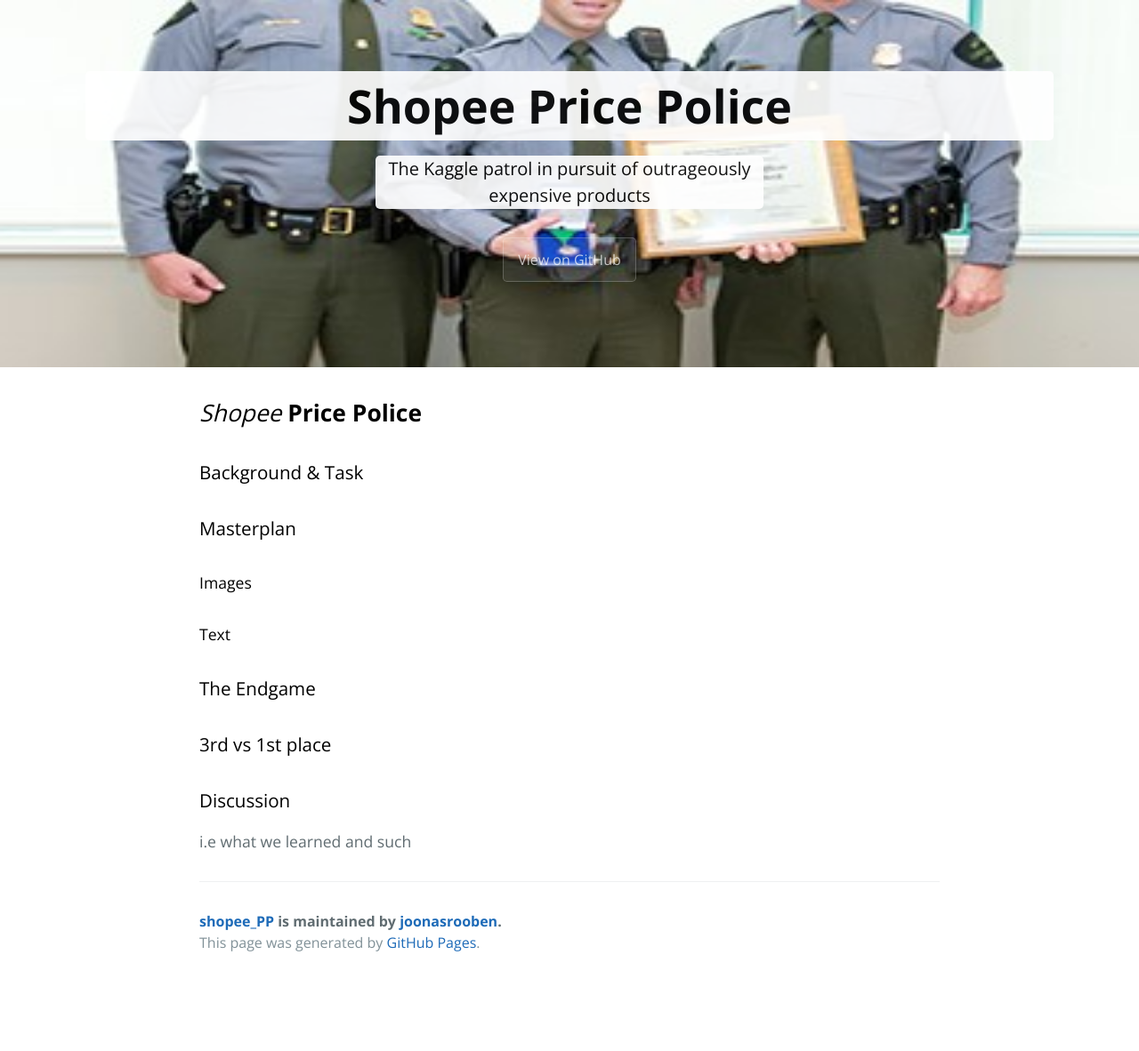
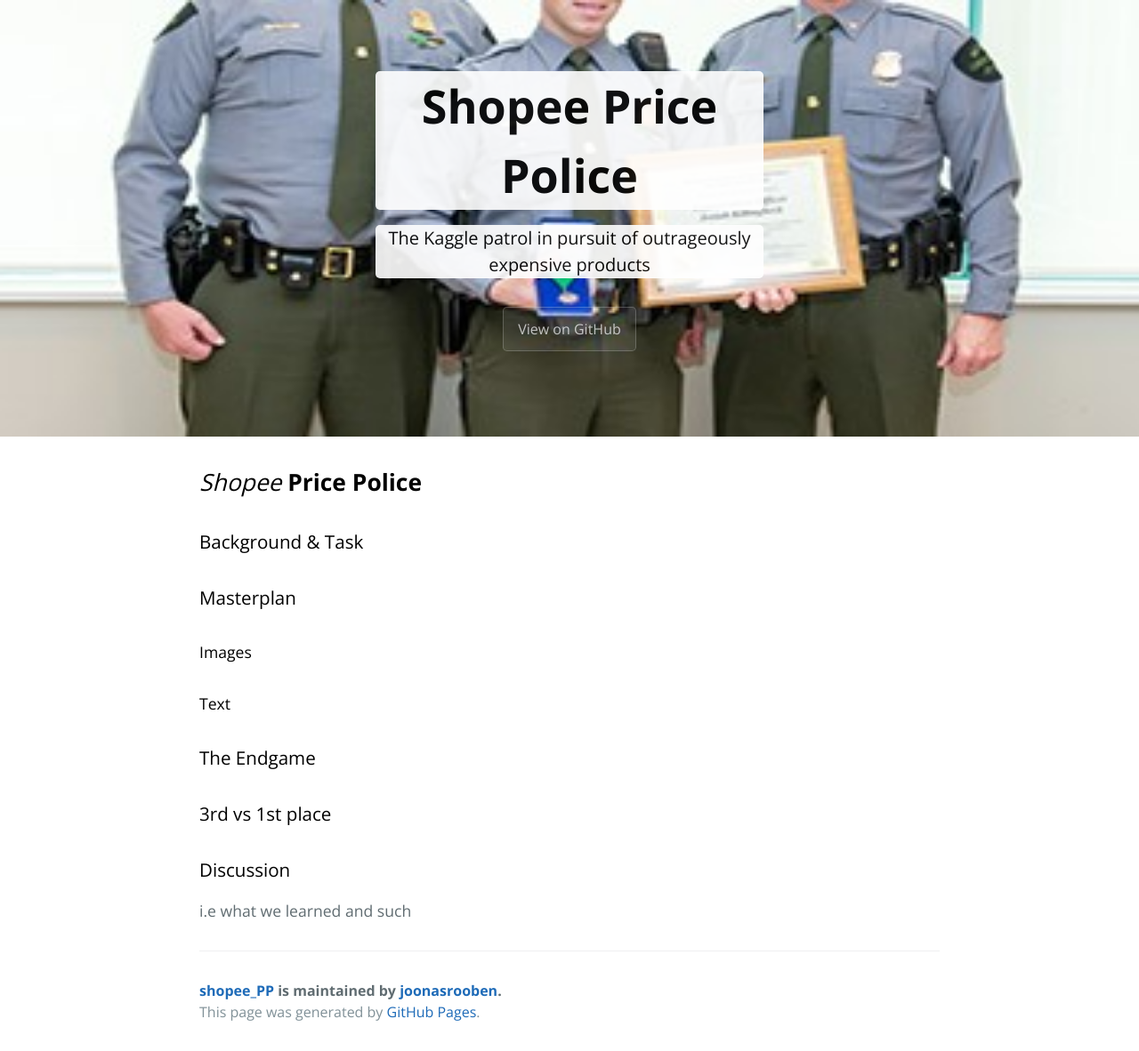
Before and after one commit to joonasrooben/shopee_PP, a Jekyll site: the page built from index.md, in a window 1280 px wide. Shown: the whole page at 89% size. Built offline with Jekyll 4.4.1, drawn with Linux system fonts in a browser that asks for light colours; our own code applies the rules of GitHub Pages for plain Markdown files; before the commit the page ends 1104 px from its top, so only the background shows below that.

Commit message:
Update jekyll-theme-cayman.scss

```diff
--- a/_sass/jekyll-theme-cayman.scss
+++ b/_sass/jekyll-theme-cayman.scss
@@ -129,6 +129,8 @@
   background-color: white;
   border-radius: 5px;
   opacity:0.9;
+  margin-left:30%;
+  margin-right:30%;
 
   @include large {
     font-size: 3.25rem;
```
